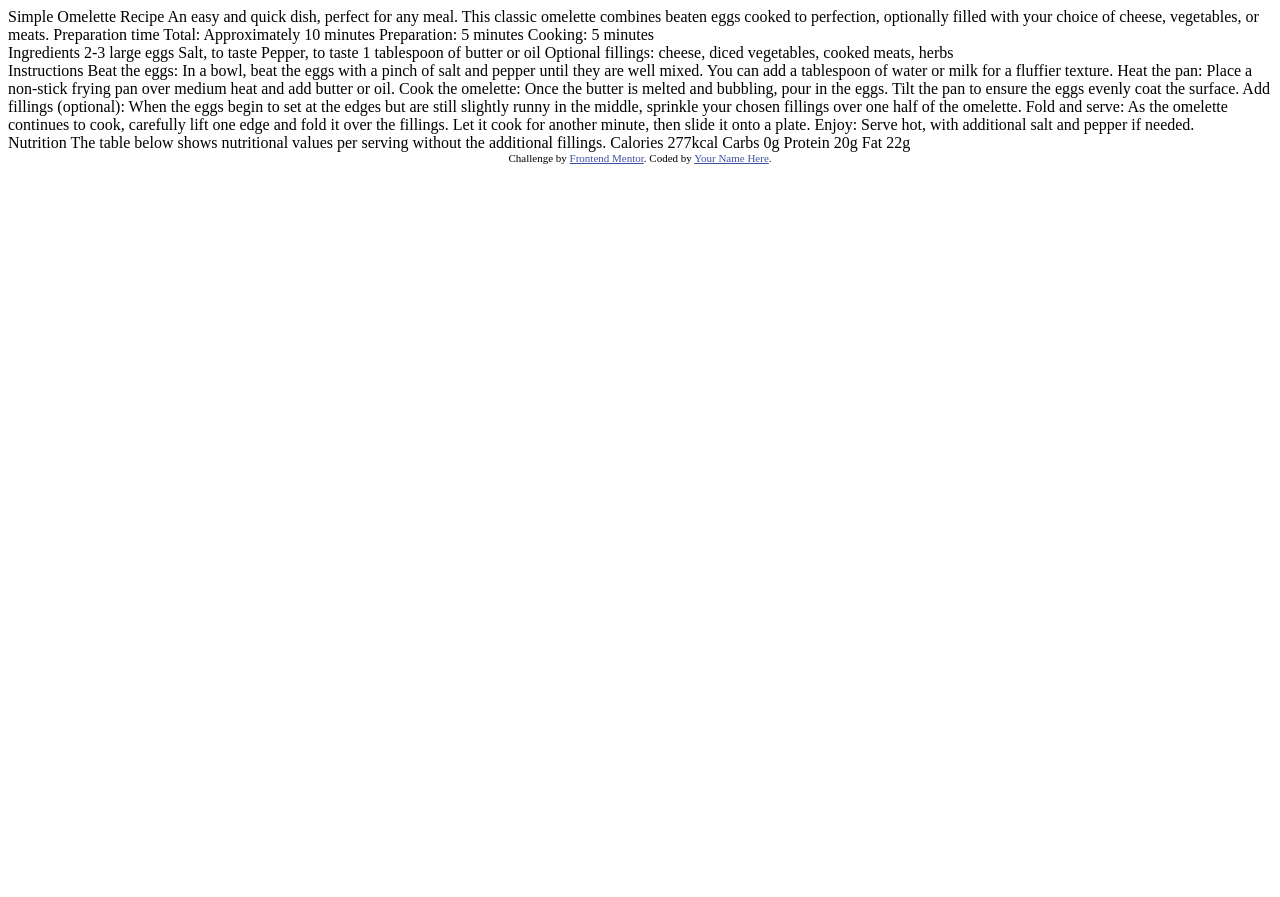
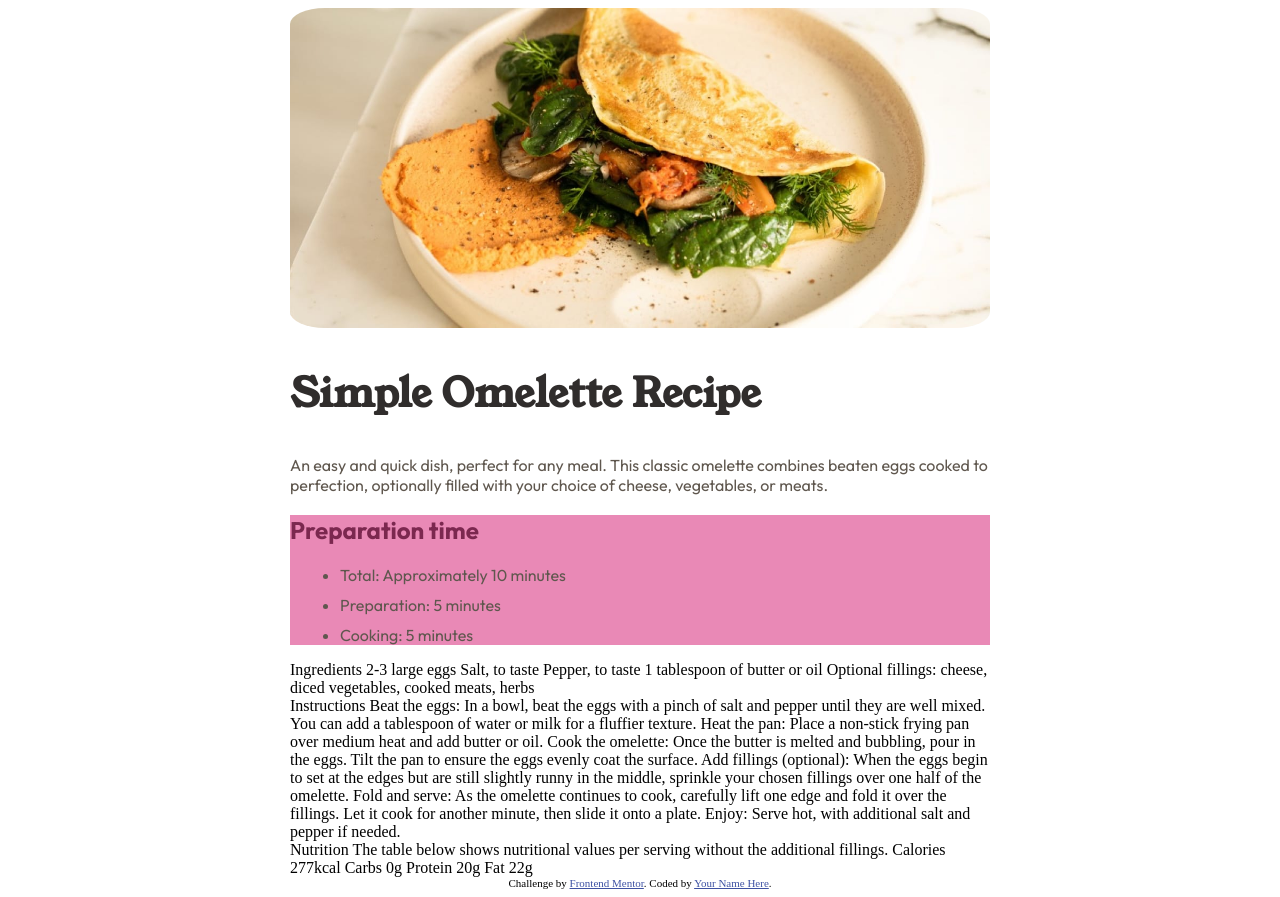
Before and after one commit to chrislloyd876/recipe-page-frontend, a plain HTML site: page index.html in a window 1280 px wide. Before the commit the page ends 800 px from the top, so only its background shows below. Drawn offline with Linux system fonts and the light colour scheme.

Commit message:
Edit Introduction and Preparation sections

```diff
--- a/index.html
+++ b/index.html
@@ -11,18 +11,21 @@
 </head>
 <body>
   <main>
-    <div class="introduction">
-      Simple Omelette Recipe
-
-      An easy and quick dish, perfect for any meal. This classic omelette combines beaten eggs cooked
-      to perfection, optionally filled with your choice of cheese, vegetables, or meats.
-
-      Preparation time
-
-      Total: Approximately 10 minutes
-      Preparation: 5 minutes
-      Cooking: 5 minutes
-    </div>
+    <section class="introduction">
+      <img src="assets/images/image-omelette.jpeg" alt="Simple Omelette">
+      <h1>Simple Omelette Recipe</h1>
+      <p>An easy and quick dish, perfect for any meal. This classic omelette combines beaten eggs cooked
+        to perfection, optionally filled with your choice of cheese, vegetables, or meats.
+      </p>
+        <section class="preparation">
+          <h2>Preparation time</h2>
+        <ul>
+          <li>Total: Approximately 10 minutes</li>
+          <li>Preparation: 5 minutes</li>
+          <li>Cooking: 5 minutes</li>
+        </ul>
+        </section>
+    </section>
     <section class="ingredients">
       Ingredients
 
--- a/styles.css
+++ b/styles.css
@@ -1,3 +1,9 @@
+body{
+    display: grid;
+    place-items: center;
+    min-height: 100vh;
+    background-color:
+}
 
 /*making all elements their actual size*/
 html{
@@ -10,8 +16,52 @@ html{
 
 
 /*COSMETICS*/
+main{
+    display: flex;
+    flex-direction: column;
+    align-items: center;
+    max-width: 700px;
+}
 
+img{
+    width: 100%;
+    height: auto;
+    border-radius: 5%;
+}
 
+p, li{
+    font-size: 16px;
+    font-family: 'Outfit';
+    color: hsl(30, 10%, 34%);
+}
 
+section h1{
+    font-family: 'young-serif';
+    font-size: 40px;
+    color: hsl(24, 5%, 18%);
+}
+
+h2{
+    color:hsl(332, 51%, 32%);
+    font-family: 'Outfit';
+}
+
+.preparation{
+    background-color:hsla(332, 69%, 58%, 0.651)
+}
+
+@font-face {
+    font-family: "Outfit";
+    src: url('assets/fonts/outfit/Outfit-VariableFont_wght.ttf');
+}
+
+@font-face {
+    font-family: "young-serif";
+    src: url('assets/fonts/young-serif/YoungSerif-Regular.ttf');
+}
+
+li{
+    margin: 10px;
+}
 .attribution { font-size: 11px; text-align: center; }
 .attribution a { color: hsl(228, 45%, 44%); }
```
